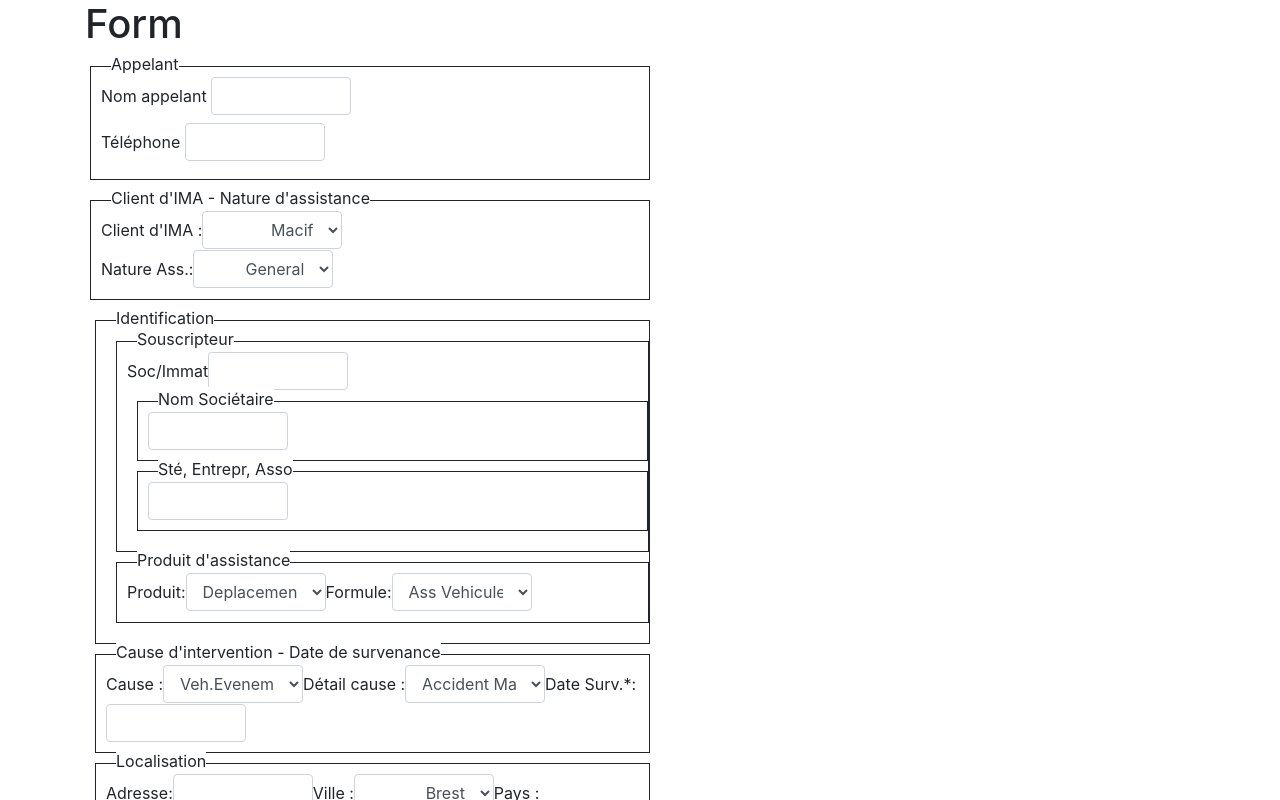
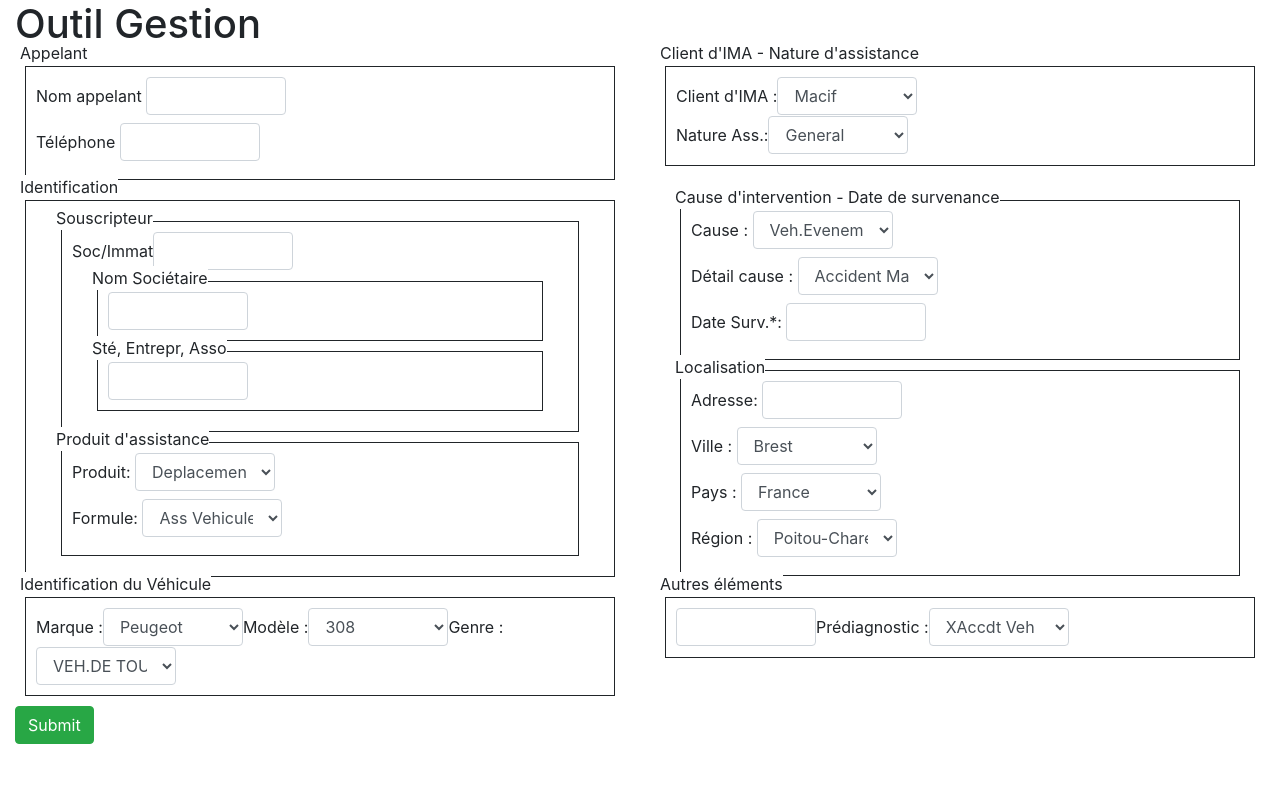
Before and after one commit to stephdav/hackathon-ima-ssg-demo, an Angular app: page /outil-metier in a window 1280 px wide. Shown: the top 800 px of the page. Built offline with nearby package versions, Linux system fonts and the light colour scheme.

Commit message:
Modification du style global de outil-metier

```diff
--- a/src/app/components/outil-metier/outil-metier.component.html
+++ b/src/app/components/outil-metier/outil-metier.component.html
@@ -1,19 +1,20 @@
-<div class="container">
-  <h1>Form</h1>
+<div class="container-fluid">
+  <h1>Outil Gestion</h1>
   <form>
 
-    <div class="form-row">
-
-      <div id="Appelant" class="boxed form-group col-6">
+    <div class="row">
+      <div class="col-6">
+        <div id="Appelant" class="boxed form-group">
           <label for="Appelant" class="labelfg">Appelant</label>
           <label for="nomAppelant">Nom appelant
-          <input type="text" class="form-control" id="nomAppelant" required></label>
+            <input type="text" class="form-control container-fluid" id="nomAppelant" required></label>
           <br>
           <label for="telephone">Téléphone
-          <input type="text" class="form-control" id="telephone" required></label>
+            <input type="text" class="form-control container-fluid" id="telephone" required></label>
         </div>
-
-      <div id="ClientNatureAssistance" class="boxed form-group col-6">
+      </div>
+      <div class="col-6">
+        <div id="ClientNatureAssistance" class="boxed form-group form-adjust">
           <label for="ClientNatureAssistance" class="labelfg">Client d'IMA - Nature d'assistance</label>
           <label for="clientIMA">Client d'IMA :</label>
           <select id="clientIMA" class="form-control">
@@ -26,81 +27,111 @@
           </select>
         </div>
       </div>
+    </div>
 
-    <div id="Identification" class="form-group col-6">
+    <div class="row">
+      <div class="col-6">
+        <div id="Identification" class="form-group">
           <label for="Identification" class="labelfg">Identification</label>
-      <div id="Souscripteur" class="form-group col-12">
+          <div class="col-12">
+            <div id="Souscripteur" class="form-group">
               <label for="Souscripteur" class="labelfg">Souscripteur</label>
               <label for="SocImmat">Soc/Immat</label>
               <input type="text" class="form-control" id="socImmat" required>
 
-
-        <div id="NomSocietaire" class="form-group col-12">
+              <div class="col-12">
+                <div id="NomSocietaire" class="form-group">
                   <label for="NomSocietaire" class="labelfg">Nom Sociétaire</label>
                   <input type="text" class="form-control" id="nomSocietaire" required>
                 </div>
+              </div>
 
-        <div id="SteEntrAsso" class="form-group col-12">
+              <div class="col-12">
+                <div id="SteEntrAsso" class="form-group">
                   <label for="SteEntrAsso" class="labelfg">Sté, Entrepr, Asso</label>
                   <input type="text" class="form-control" id="steentrasso">
                 </div>
               </div>
+            </div>
+          </div>
 
-      <div id="ProduitAssistance" class="form-group col-12">
+          <div class="col-12">
+            <div id="ProduitAssistance" class="form-group">
               <label for="ProduitAssistance" class="labelfg">Produit d'assistance</label>
-        <label for="produit">Produit:</label>
+              <label for="produit">Produit:
                 <select id="produit" class="form-control">
                   <option>Deplacement</option>
-        </select>
-        <label for="formule">Formule:</label>
+                </select></label>
+              <br>
+              <label for="formule">Formule:
                 <select id="formule" class="form-control">
                   <option>Ass Vehicule</option>
-        </select>
+                </select></label>
+            </div>
+          </div>
         </div>
 
       </div>
 
-    <!-- Partie droite -->
 
 
-    <div id="CauseIntervention" class="form-group col-6">
+      <div class="col-6">
+        <div class="form-group" style="border:none; margin:-10px;">
+          <div class="col-12">
+            <div id="CauseIntervention" class="form-group">
               <label for="CauseIntervention" class="labelfg">Cause d'intervention - Date de survenance</label>
-      <label for="cause">Cause :</label>
+              <label for="cause">Cause :
                 <select id="cause" class="form-control">
                   <option>Veh.Evenement accidentel</option>
-      </select>
-      <label for="detailCause">Détail cause :</label>
+                </select></label>
+              <br>
+              <label for="detailCause">Détail cause :
                 <select id="detailCause" class="form-control">
                   <option>Accident Materiel</option>
-      </select>
-      <label for="dateSurv">Date Surv.*:</label>
-      <input type="text" class="form-control" id="dateSurv" required>
+                </select></label>
+              <br>
+              <label for="dateSurv">Date Surv.*:
+                <input type="text" class="form-control" id="dateSurv" required></label>
+            </div>
           </div>
 
-    <div id="Localisation" class="form-group col-6">
+          <div class="col-12">
+            <div id="Localisation" class="form-group">
               <label for="Localisation" class="labelfg">Localisation</label>
-      <label for="adresse">Adresse:</label>
-      <input type="text" class="form-control" id="adresse" required>
-      <label for="ville">Ville :</label>
+              <label for="adresse">Adresse:
+                <input type="text" class="form-control" id="adresse" required></label>
+              <br>
+              <label for="ville">Ville :
                 <select id="ville" class="form-control">
                   <option>Brest</option>
                   <option>Niort</option>
                   <option>Paris</option>
-      </select>
-      <label for="pays">Pays :</label>
+                </select></label>
+              <br>
+              <label for="pays">Pays :
                 <select id="pays" class="form-control">
                   <option>France</option>
                   <option>Espagne</option>
-      </select>
-      <label for="region">Région :</label>
+                </select></label>
+              <br>
+              <label for="region">Région :
                 <select id="region" class="form-control">
                   <option>Poitou-Charente</option>
                   <option>Limousin</option>
-      </select>
+                </select></label>
+            </div>
+          </div>
+        </div>
+      </div>
 
     </div>
 
-    <div id="IdentificationVehicule" class="form-group col-6">
+
+    <div class="row">
+
+      <div class="col-6">
+
+        <div id="IdentificationVehicule" class="form-group">
           <label for="IdentificationVehicule" class="labelfg">Identification du Véhicule</label>
           <label for="marque">Marque :</label>
           <select id="marque" class="form-control">
@@ -118,8 +149,10 @@
             <option>UTILITAIRE</option>
           </select>
         </div>
+      </div>
 
-    <div id="AutresElmts" class="form-group col-6">
+      <div class="col-6">
+        <div id="AutresElmts" class="form-group">
           <label for="AutresElmts" class="labelfg">Autres éléments</label>
           <input type="text" class="form-control" required>
           <label for="prediagnostic">Prédiagnostic :</label>
@@ -127,6 +160,9 @@
             <option>XAccdt Veh Immo</option>
           </select>
         </div>
+      </div>
+    </div>
+
 
 
     <button type="submit" class="btn btn-success">Submit</button>
--- a/src/app/components/outil-metier/outil-metier.component.scss
+++ b/src/app/components/outil-metier/outil-metier.component.scss
@@ -3,6 +3,7 @@
     border:1px solid;
     margin:10px;
   }
+
   .labelfg{
     position:absolute;
     top:-15px;
@@ -17,5 +18,5 @@
 .form-control {
   display: inline-block;
   width: 140px;
-  text-align: right;
+  text-align: left;
 }
```
Lines whose indentation alone changed are shown as unchanged.
